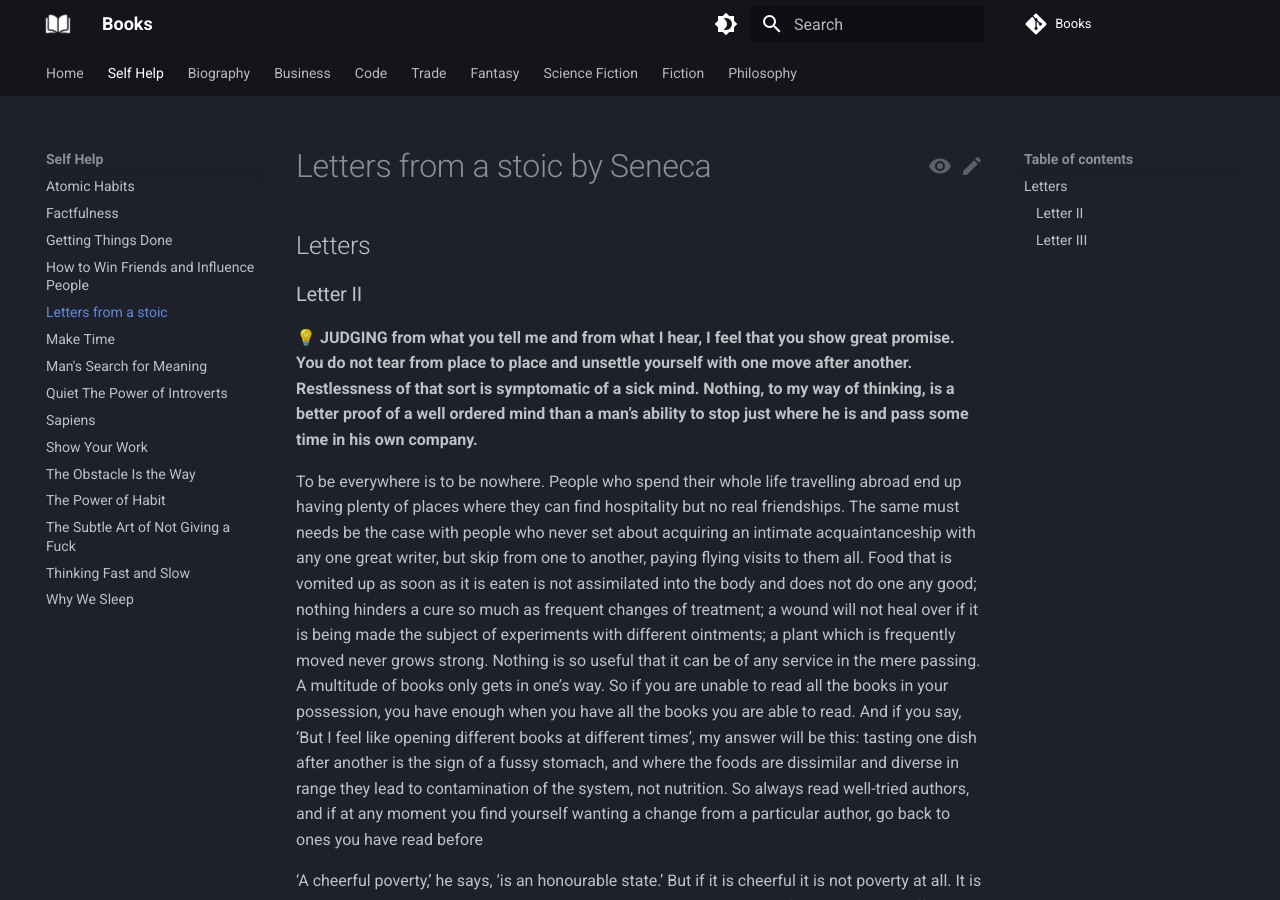
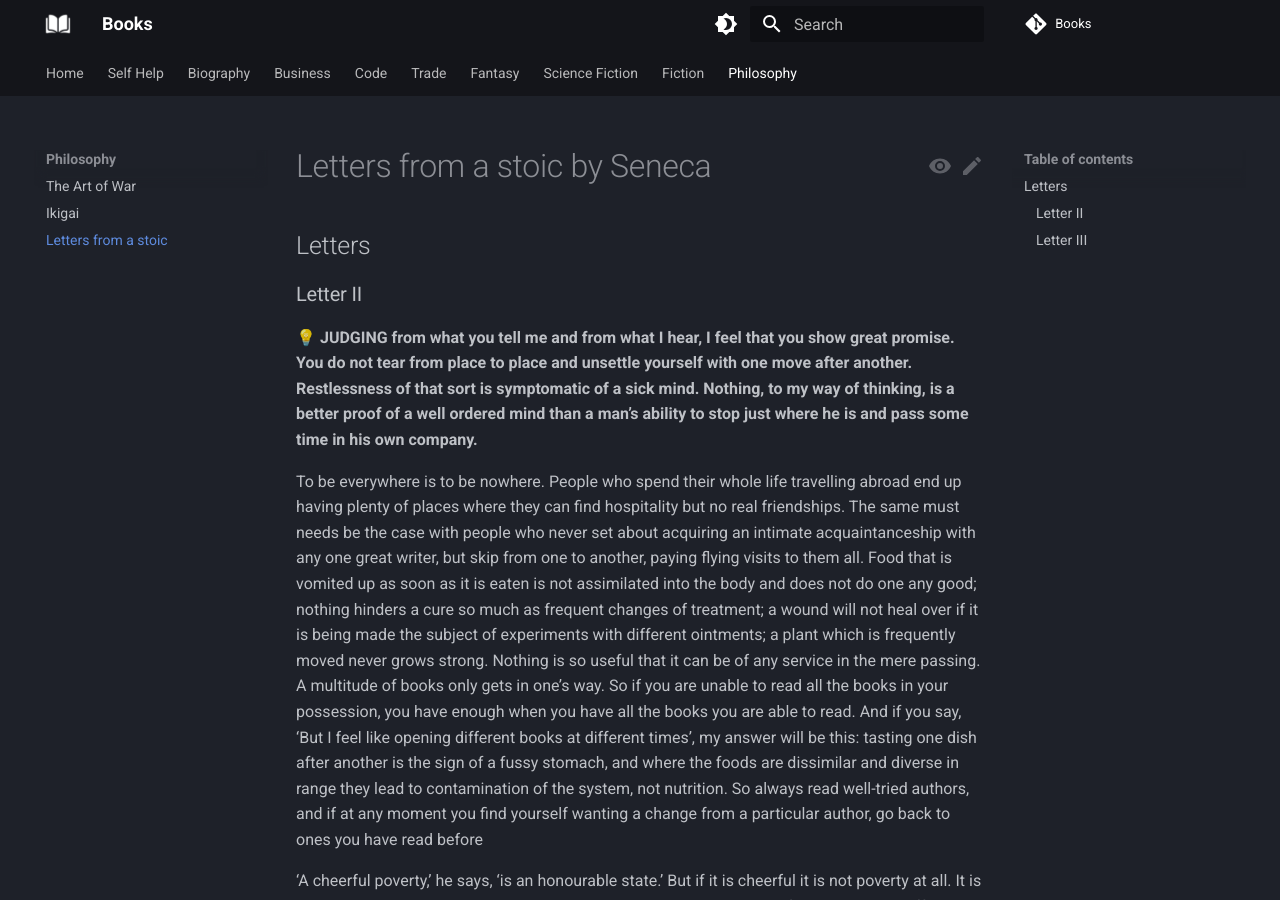
Before and after one commit to vivekkpatel/Books, an MkDocs documentation site: the page built from docs/Philosophy/Letters from a stoic.md, in a window 1280 px wide and 900 px high. Built offline with MkDocs 1.6.1 and Material for MkDocs 9.7.7, drawn with Linux system fonts in a browser that asks for light colours; comment, search, counter and statistics services are not loaded; some of the changed lines change nothing that is shown.

Commit message:
Add "Letters from a Stoic" to Philosophy section and update navigation

```diff
--- a/mkdocs.yml
+++ b/mkdocs.yml
@@ -17,7 +17,6 @@ nav:
     - Factfulness: Self Help/Factfulness.md
     - Getting Things Done: Self Help/Getting Things Done.md
     - How to Win Friends and Influence People: Self Help/How to Win Friends and Influence People.md
-    - Letters from a stoic: Self Help/Letters from a stoic.md
     - Make Time: Self Help/Make Time.md
     - Man's Search for Meaning: Self Help/Man's Search for Meaning.md
     - Quiet The Power of Introverts: Self Help/Quiet The Power of Introverts.md
@@ -101,6 +100,7 @@ nav:
   - Philosophy:
     - The Art of War: Philosophy/The Art of War.md
     - Ikigai: Philosophy/Ikigai.md
+    - Letters from a stoic: Philosophy/Letters from a stoic.md
 
 # Theme
 theme:
```
Also changed, not shown: docs/Philosophy/Letters from a stoic.md (renamed from docs/Self Help/Letters from a stoic.md).
